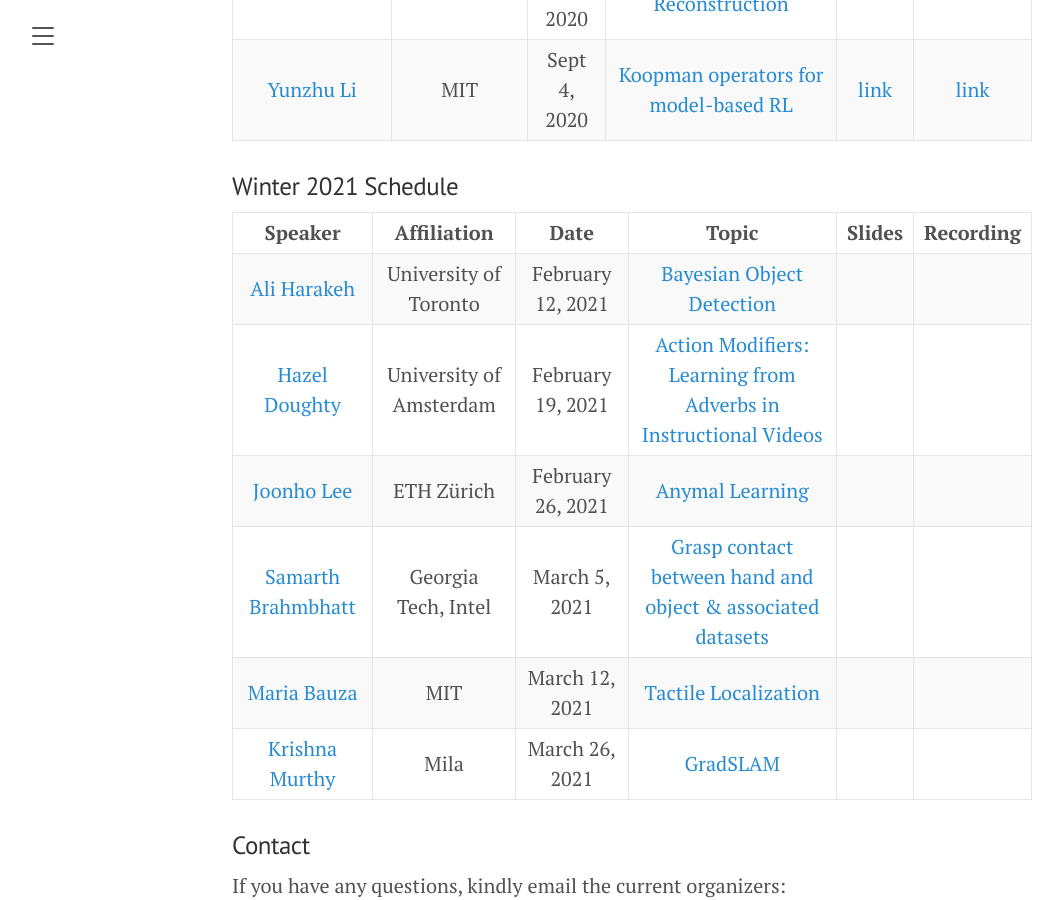
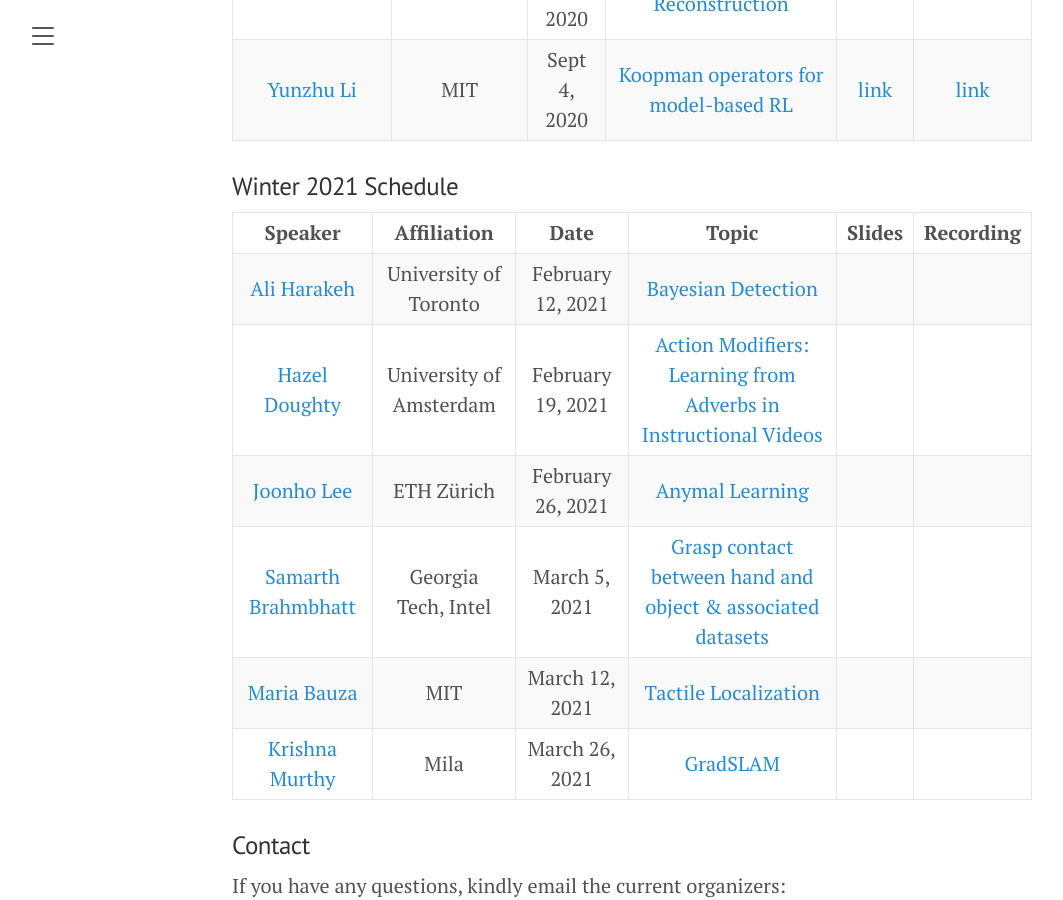
Before and after one commit to uoft-cs-robotics/toronto-air, a Jekyll site: the page built from index.md, in a window 1280 px wide and 900 px high, scrolled down 1717 px. Shown: the whole window, without its empty margins (8-1071 px from the left). Built offline with Jekyll 4.4.1, drawn with Linux system fonts in a browser that asks for light colours; comment, search, counter and statistics services are not loaded.

Commit message:
Updated Ali Harakeh's paper link

```diff
--- a/index.md
+++ b/index.md
@@ -61,7 +61,7 @@ Subscribe to our list to be notified of upcoming talks:
 
 | Speaker      | Affiliation | Date      | Topic | Slides       |    Recording     |
 | :----:       |    :----:   |        :----: |     :----: |       :----: |  :----:|
-|[Ali Harakeh](https://www.aharakeh.com)| University of Toronto	| February 12, 2021| [Bayesian Object Detection](https://arxiv.org/pdf/1903.03838.pdf)| ||
+|[Ali Harakeh](https://www.aharakeh.com)| University of Toronto	| February 12, 2021| [Bayesian Detection](https://openreview.net/pdf?id=YLewtnvKgR7)| ||
 |[Hazel Doughty](https://hazeldoughty.github.io)|University of Amsterdam| February 19, 2021| 	[Action Modifiers: Learning from Adverbs in Instructional Videos](https://arxiv.org/abs/1912.06617)|||
 |[Joonho Lee](https://twitter.com/junja941?lang=en)| ETH Zürich| February 26, 2021|[Anymal Learning](https://arxiv.org/pdf/2011.08811.pdf) |||
 |[Samarth Brahmbhatt](https://samarth-robo.github.io)| Georgia Tech, Intel| March 5, 2021| [Grasp contact between hand and object & associated datasets](https://smartech.gatech.edu/handle/1853/63585)|
```
